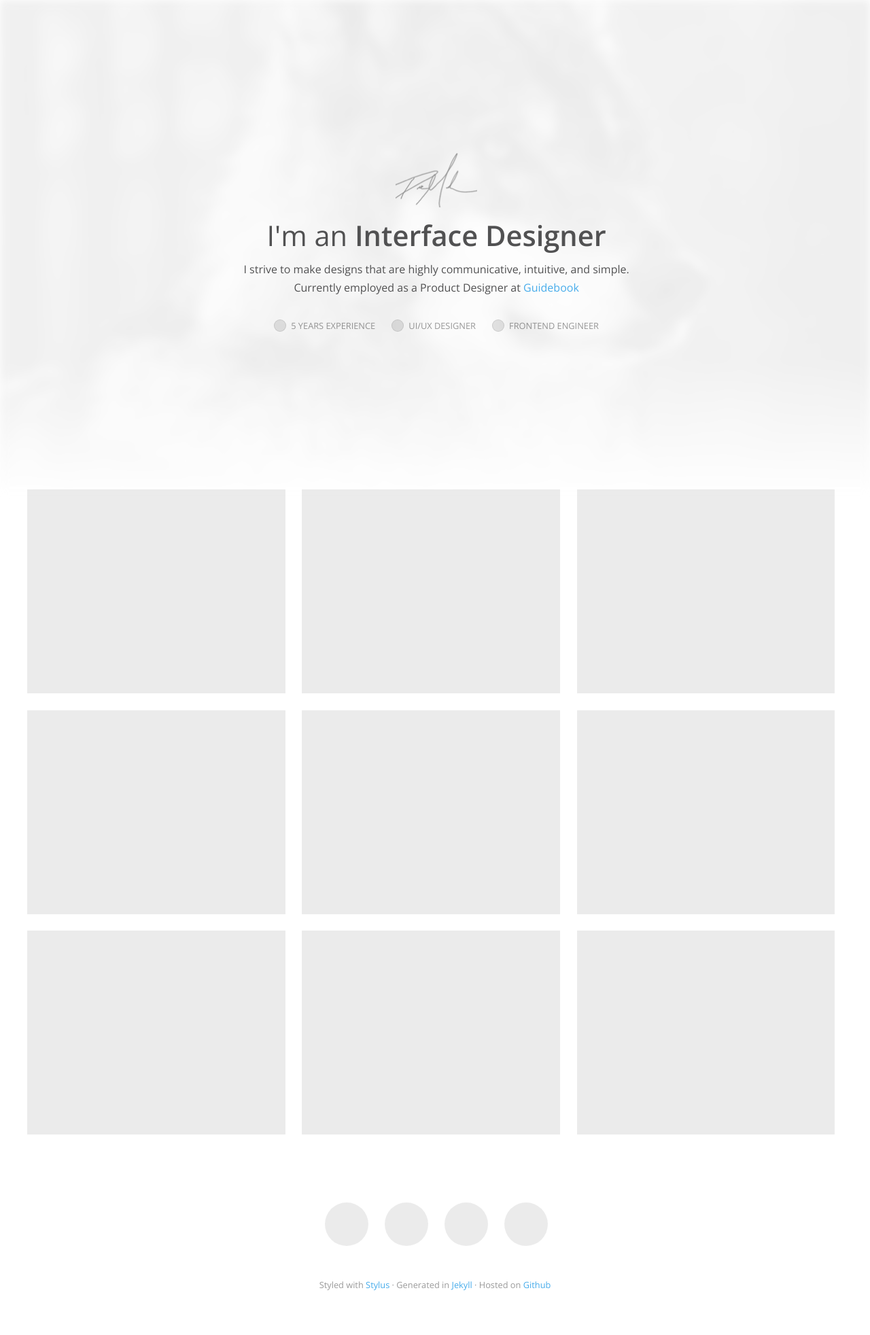
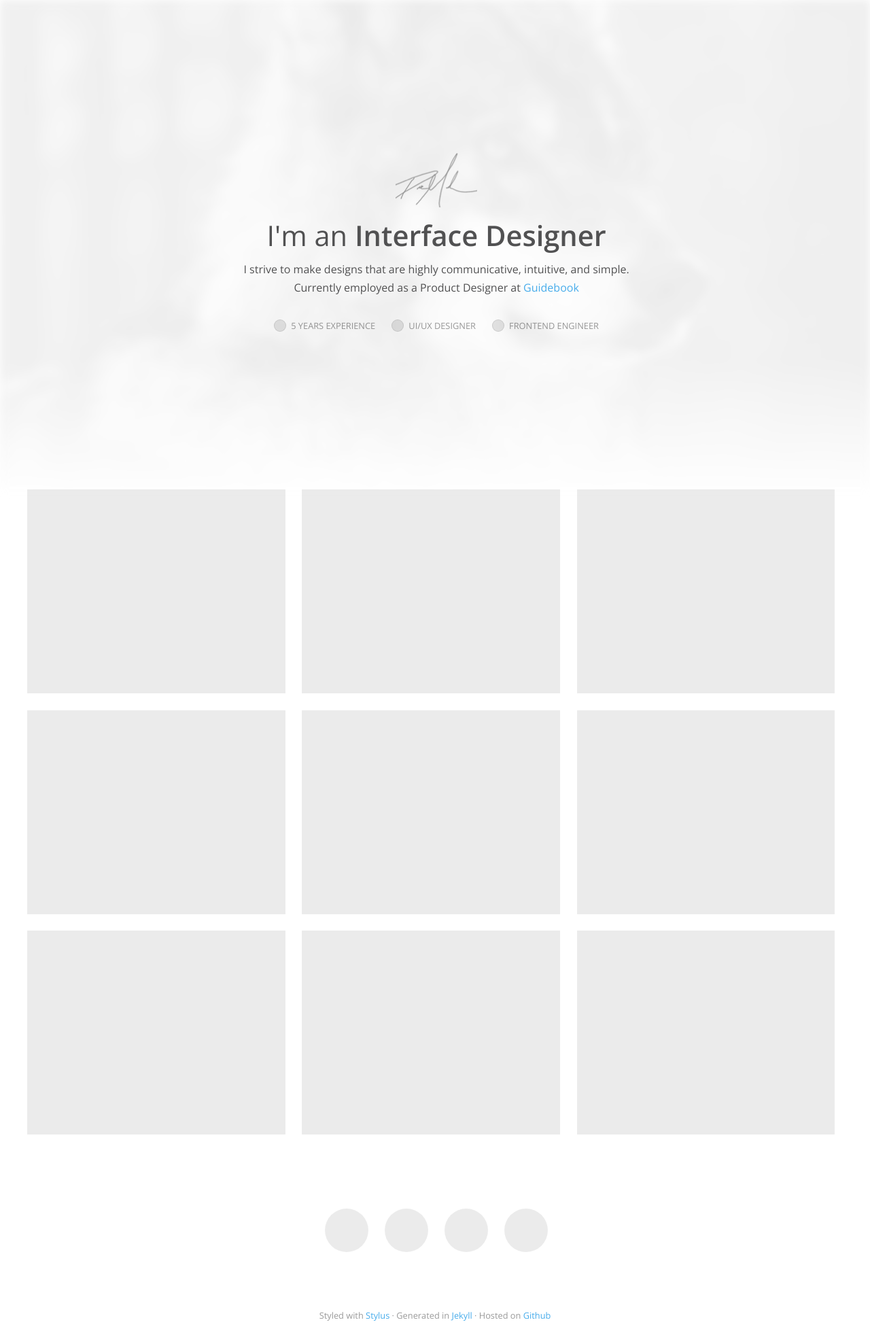
Before and after one commit to derekmlr/derekmlr-2016, a Jekyll site: the page built from index.html, in a window 1280 px wide. Shown: the whole page at 68% size. Built offline with Jekyll 4.4.1, drawn with Linux system fonts in a browser that asks for light colours; before the commit the page ends 1919 px from its top, so only the background shows below that.

Commit message:
Further transition polish

```diff
--- a/css/style.css
+++ b/css/style.css
@@ -401,12 +401,6 @@
   filter: none;
   visibility: visible;
 }
-body.loaded #background {
-  opacity: 0.08;
-  -ms-filter: "progid:DXImageTransform.Microsoft.Alpha(Opacity=8)";
-  filter: alpha(opacity=8);
-  visibility: visible;
-}
 #header #logo,
 #header h1,
 #header p,
@@ -447,32 +441,6 @@
   -o-transition-delay: 1s;
   -ms-transition-delay: 1s;
   transition-delay: 1s;
-}
-#background {
-  opacity: 0;
-  -ms-filter: "progid:DXImageTransform.Microsoft.Alpha(Opacity=0)";
-  filter: alpha(opacity=0);
-  -webkit-transition-property: opacity, visibility, -webkit-transform;
-  -moz-transition-property: opacity, visibility, -moz-transform;
-  -o-transition-property: opacity, visibility, -o-transform;
-  -ms-transition-property: opacity, visibility, -ms-transform;
-  transition-property: opacity, visibility, transform;
-  -webkit-transition-duration: 0.8s;
-  -moz-transition-duration: 0.8s;
-  -o-transition-duration: 0.8s;
-  -ms-transition-duration: 0.8s;
-  transition-duration: 0.8s;
-  -webkit-transition-timing-function: ease-in-out;
-  -moz-transition-timing-function: ease-in-out;
-  -o-transition-timing-function: ease-in-out;
-  -ms-transition-timing-function: ease-in-out;
-  transition-timing-function: ease-in-out;
-  visibility: hidden;
-  -webkit-transition-delay: 1.5s;
-  -moz-transition-delay: 1.5s;
-  -o-transition-delay: 1.5s;
-  -ms-transition-delay: 1.5s;
-  transition-delay: 1.5s;
 }
 hr {
   border: none;
@@ -608,14 +576,14 @@
 }
 #footer {
   color: rgba(0,0,0,0.4);
-  height: 25%;
+  height: 30%;
   position: relative;
   text-align: center;
 }
 #footer:before {
   content: '';
   display: inline-block;
-  height: 100%;
+  height: 90%;
   vertical-align: middle;
   width: 0;
 }
```
Also changed, not shown: styl/layout.styl (+2 -12 lines), 2 other files.
